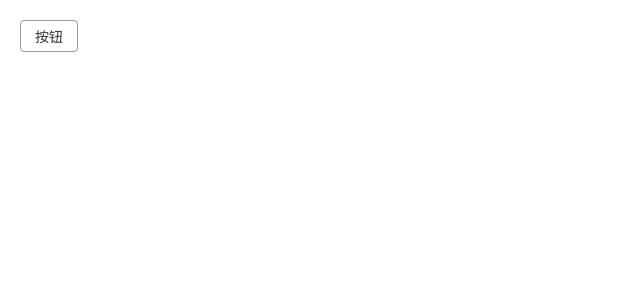
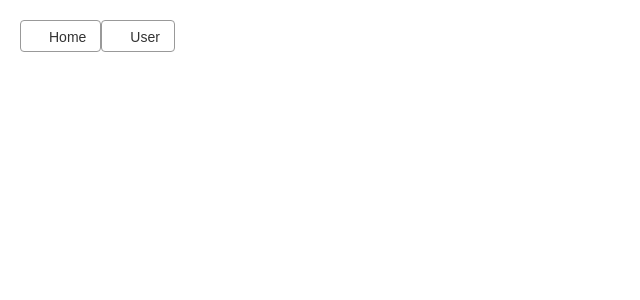
Before and after one commit to wencaizhang/ActionVue, a Vue app: page / in a window 1280 px wide. Shown: the top 300 px of the page, without its empty margins (0-640 px from the left). Built offline with nearby package versions, Linux system fonts and the light colour scheme.

Commit message:
增加 icon

```diff
--- a/index.html
+++ b/index.html
@@ -3,6 +3,7 @@
   <head>
     <meta charset="utf-8">
     <meta name="viewport" content="width=device-width,initial-scale=1.0">
+    <script src="//at.alicdn.com/t/font_997684_la1rw02t91m.js"></script>
     <title>gulu</title>
   </head>
   <body>
--- a/src/components/button.vue
+++ b/src/components/button.vue
@@ -1,17 +1,25 @@
 <template>
   <button class="g-button">
+    <svg v-if="icon" class="icon">
+      <use :xlink:href="`#i-${icon}`"></use>
+    </svg>
     <slot></slot>
   </button>
 </template>
 
 <script>
 export default {
-  name: "g-button",
-  data() {
+  name: 'g-button',
+  props: {
+    icon: {
+      type: String,
+    }
+  },
+  data () {
     return {
-    };
+    }
   }
-};
+}
 </script>
 
 <style lang="less">
@@ -46,4 +54,8 @@ export default {
     outline: none;
   }
 }
+.icon {
+  width: 1em;
+  height: 1em;
+}
 </style>
--- a/src/pages/home.vue
+++ b/src/pages/home.vue
@@ -1,6 +1,7 @@
 <template>
   <div>
-    <gbutton>按钮</gbutton>
+    <gbutton icon="home">Home</gbutton>
+    <gbutton icon="user">User</gbutton>
   </div>
 </template>
 
```
